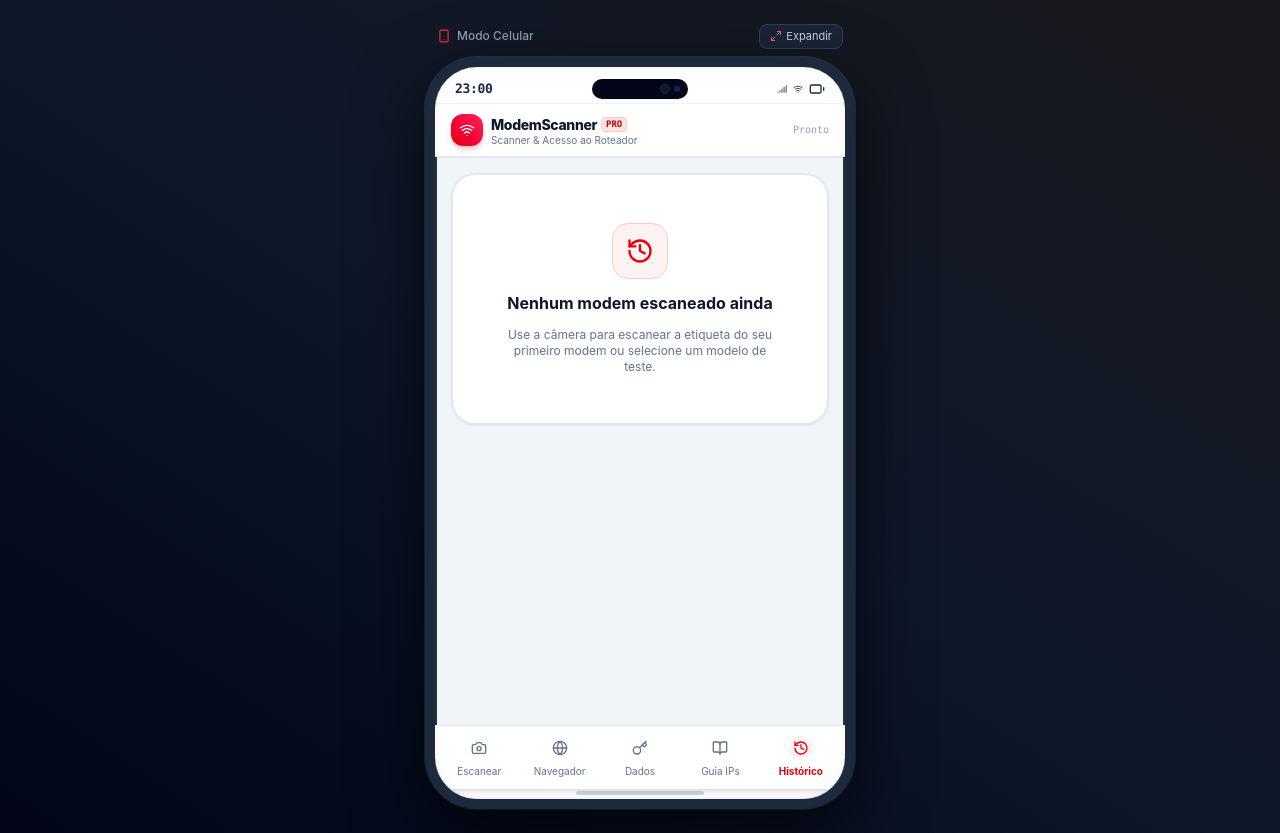
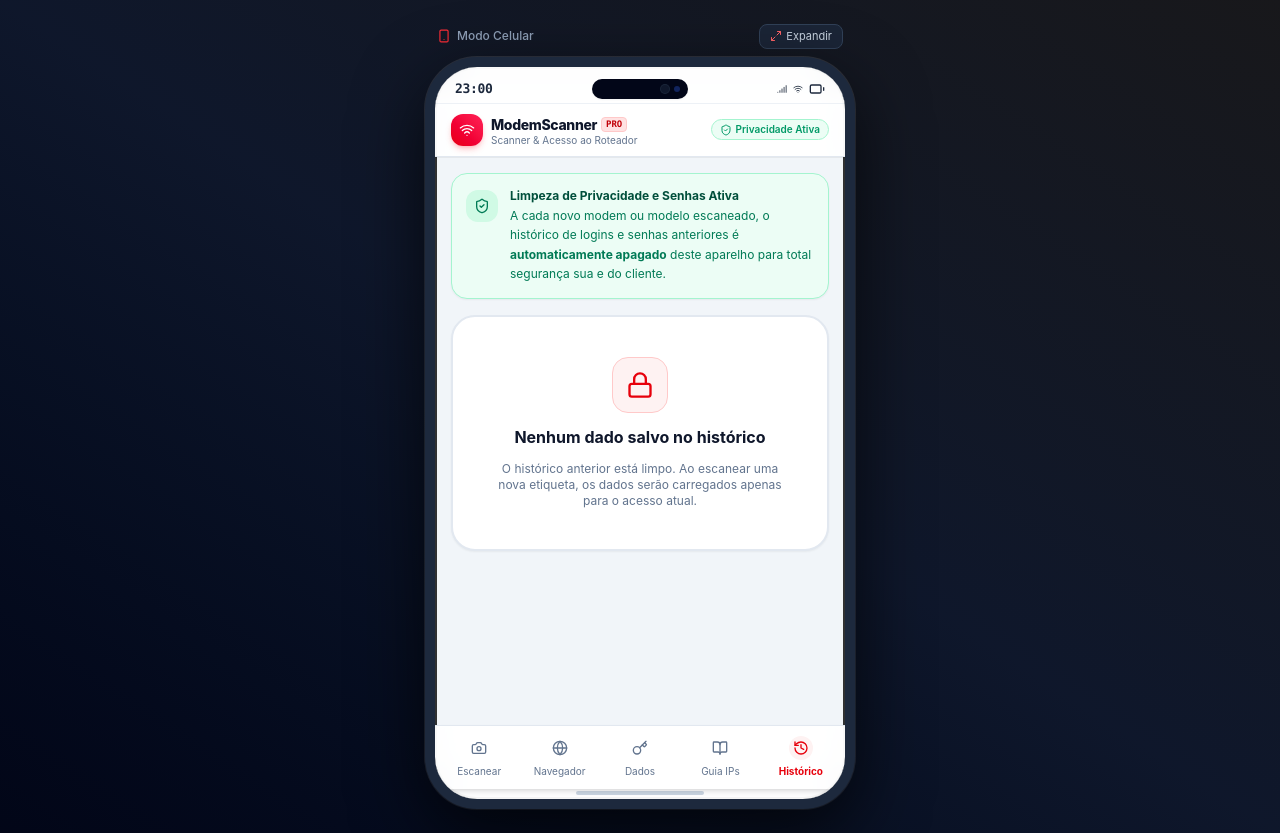
Before and after one commit to adilsonsilvanetdev/Modem-Acess, a React (Vite) app: page / in a window 1280 px wide. Both pictures are taken after a click on the button "Histórico". Built offline with nearby package versions, Linux system fonts and the light colour scheme; no server answers.

Commit message:
feat: enhance privacy and security for modem data
Implement automatic clearing of local storage upon new scans to ensure sensitive credentials are not persisted. Added a privacy notice banner and updated UI labels to emphasize the security-first approach to handling modem access.

```diff
--- a/src/App.tsx
+++ b/src/App.tsx
@@ -13,6 +13,8 @@
   Maximize2,
   Minimize2,
   Smartphone,
+  ShieldCheck,
+  Trash2,
 } from 'lucide-react';
 import { ModemScanner } from './components/ModemScanner';
 import { ModemBrowserSimulator } from './components/ModemBrowserSimulator';
@@ -27,6 +29,7 @@
   const [history, setHistory] = useState<ScannedModem[]>([]);
   const [currentTime, setCurrentTime] = useState<string>('09:41');
   const [isPhoneFrameMode, setIsPhoneFrameMode] = useState<boolean>(true);
+  const [privacyNotification, setPrivacyNotification] = useState<string | null>(null);
 
   // Dynamic Clock for Mobile Status Bar
   useEffect(() => {
@@ -41,7 +44,7 @@
     return () => clearInterval(timer);
   }, []);
 
-  // Load from localStorage on mount
+  // Load from localStorage on mount (only if single active modem from current session exists)
   useEffect(() => {
     try {
       const savedHistory = localStorage.getItem('modem_scanner_history');
@@ -58,19 +61,29 @@
     }
   }, []);
 
-  // Save to history helper
+  // A cada novo acesso em novos modelos de modens, limpar histórico de senhas e logins anteriores
   const handleScanSuccess = (newModem: ScannedModem) => {
+    // Apaga senhas e histórico anteriores imediatamente para segurança
+    try {
+      localStorage.removeItem('modem_scanner_history');
+    } catch (err) {
+      console.warn('Falha ao limpar histórico anterior:', err);
+    }
+
     setActiveModem(newModem);
-    setHistory((prev) => {
-      const filtered = prev.filter((m) => m.ip !== newModem.ip || m.username !== newModem.username);
-      const updated = [newModem, ...filtered].slice(0, 30);
+    // Guarda estritamente o modem atual na sessão para evitar acúmulo de senhas de clientes
+    const singleSession = [newModem];
+    setHistory(singleSession);
     try {
-        localStorage.setItem('modem_scanner_history', JSON.stringify(updated));
+      localStorage.setItem('modem_scanner_history', JSON.stringify(singleSession));
     } catch (err) {
-        console.warn('Falha ao salvar histórico:', err);
+      console.warn('Falha ao salvar sessão:', err);
     }
-      return updated;
-    });
+
+    setPrivacyNotification('Histórico anterior limpo! Senhas e logins anteriores foram apagados.');
+    setTimeout(() => {
+      setPrivacyNotification(null);
+    }, 4500);
 
     // Switch to browser simulation view so user sees auto-fill immediately!
     setActiveTab('browser');
@@ -78,42 +91,44 @@
 
   const handleUpdateModem = (updated: ScannedModem) => {
     setActiveModem(updated);
-    setHistory((prev) => {
-      const updatedList = prev.map((m) => (m.id === updated.id ? updated : m));
+    setHistory([updated]);
     try {
-        localStorage.setItem('modem_scanner_history', JSON.stringify(updatedList));
+      localStorage.setItem('modem_scanner_history', JSON.stringify([updated]));
     } catch (err) {
       console.warn('Falha ao salvar:', err);
     }
-      return updatedList;
-    });
   };
 
   const handleClearHistory = () => {
-    if (confirm('Tem certeza que deseja limpar todo o histórico de modems?')) {
+    setActiveModem(null);
     setHistory([]);
     try {
       localStorage.removeItem('modem_scanner_history');
     } catch (err) {
       console.warn(err);
     }
-    }
+    setPrivacyNotification('Histórico de senhas e logins foi completamente limpo.');
+    setTimeout(() => {
+      setPrivacyNotification(null);
+    }, 4000);
   };
 
-  const handleDeleteModem = (id: string) => {
-    setHistory((prev) => {
-      const updated = prev.filter((m) => m.id !== id);
-      try {
-        localStorage.setItem('modem_scanner_history', JSON.stringify(updated));
-      } catch (err) {
-        console.warn(err);
-      }
-      return updated;
-    });
+  const handleDeleteModem = (_id: string) => {
+    handleClearHistory();
   };
 
   const handleFinishAccess = () => {
     setActiveModem(null);
+    setHistory([]);
+    try {
+      localStorage.removeItem('modem_scanner_history');
+    } catch (err) {
+      console.warn(err);
+    }
+    setPrivacyNotification('Acesso finalizado. Senhas e logins apagados com sucesso.');
+    setTimeout(() => {
+      setPrivacyNotification(null);
+    }, 4000);
     setActiveTab('scanner');
   };
 
@@ -234,18 +249,37 @@
               <button
                 type="button"
                 onClick={handleFinishAccess}
-                title="Finalizar este acesso e limpar dados para novo modem"
-                className="px-2.5 py-1 bg-red-600 hover:bg-red-700 active:bg-red-800 text-white rounded-full text-[10px] font-bold transition-all cursor-pointer shadow-2xs"
+                title="Limpar senhas e dados para novo acesso"
+                className="px-2.5 py-1 bg-red-600 hover:bg-red-700 active:bg-red-800 text-white rounded-full text-[10px] font-bold transition-all cursor-pointer shadow-2xs flex items-center gap-1"
               >
-                Sair
+                <Trash2 className="w-2.5 h-2.5" />
+                <span>Limpar & Novo</span>
               </button>
             </div>
           ) : (
-            <span className="text-[10px] text-slate-400 font-mono">
-              Pronto
+            <span className="text-[10px] text-emerald-600 font-semibold flex items-center gap-1 bg-emerald-50 px-2 py-0.5 rounded-full border border-emerald-200">
+              <ShieldCheck className="w-3 h-3 text-emerald-600" />
+              <span>Privacidade Ativa</span>
             </span>
           )}
         </header>
+
+        {/* Privacy Toast Notification */}
+        {privacyNotification && (
+          <div className="bg-emerald-600 text-white text-[11px] font-semibold py-1.5 px-3 flex items-center justify-between shadow-xs transition-all">
+            <div className="flex items-center gap-1.5">
+              <ShieldCheck className="w-3.5 h-3.5 flex-shrink-0" />
+              <span>{privacyNotification}</span>
+            </div>
+            <button
+              type="button"
+              onClick={() => setPrivacyNotification(null)}
+              className="text-white/80 hover:text-white text-xs font-bold ml-2 cursor-pointer"
+            >
+              ✕
+            </button>
+          </div>
+        )}
 
         {/* 3. SCROLLABLE SCREEN CONTENT AREA */}
         <main className="flex-1 overflow-y-auto overflow-x-hidden p-3 sm:p-4 space-y-4">
--- a/src/components/ModemHistory.tsx
+++ b/src/components/ModemHistory.tsx
@@ -8,6 +8,8 @@
   ArrowRight,
   ShieldCheck,
   Calendar,
+  Lock,
+  Sparkles,
 } from 'lucide-react';
 import { ScannedModem } from '../types';
 
@@ -24,34 +26,47 @@
   onClearHistory,
   onDeleteModem,
 }) => {
-  if (history.length === 0) {
   return (
-      <div className="flex flex-col items-center justify-center p-12 text-center bg-white border-2 border-slate-200 rounded-3xl max-w-md mx-auto w-full gap-3 shadow-xs">
-        <div className="w-14 h-14 rounded-2xl bg-red-50 border border-red-200 flex items-center justify-center text-red-600">
-          <History className="w-7 h-7" />
+    <div className="flex flex-col gap-4 w-full max-w-xl mx-auto">
+      {/* Privacy Notice Banner */}
+      <div className="bg-emerald-50 border border-emerald-200 rounded-2xl p-3.5 flex items-start gap-3 shadow-xs">
+        <div className="w-8 h-8 rounded-xl bg-emerald-100 flex items-center justify-center text-emerald-700 flex-shrink-0 mt-0.5">
+          <ShieldCheck className="w-4 h-4" />
         </div>
-        <h3 className="text-base font-bold text-slate-900">Nenhum modem escaneado ainda</h3>
-        <p className="text-xs text-slate-500">
-          Use a câmera para escanear a etiqueta do seu primeiro modem ou selecione um modelo de teste.
+        <div className="text-xs">
+          <p className="font-bold text-emerald-900">
+            Limpeza de Privacidade e Senhas Ativa
+          </p>
+          <p className="text-emerald-700 mt-0.5 leading-relaxed">
+            A cada novo modem ou modelo escaneado, o histórico de logins e senhas anteriores é <strong>automaticamente apagado</strong> deste aparelho para total segurança sua e do cliente.
           </p>
         </div>
-    );
-  }
+      </div>
 
-  return (
-    <div className="flex flex-col gap-4 w-full max-w-xl mx-auto">
+      {history.length === 0 ? (
+        <div className="flex flex-col items-center justify-center p-10 text-center bg-white border-2 border-slate-200 rounded-3xl max-w-md mx-auto w-full gap-3 shadow-xs">
+          <div className="w-14 h-14 rounded-2xl bg-red-50 border border-red-200 flex items-center justify-center text-red-600">
+            <Lock className="w-7 h-7" />
+          </div>
+          <h3 className="text-base font-bold text-slate-900">Nenhum dado salvo no histórico</h3>
+          <p className="text-xs text-slate-500 max-w-xs">
+            O histórico anterior está limpo. Ao escanear uma nova etiqueta, os dados serão carregados apenas para o acesso atual.
+          </p>
+        </div>
+      ) : (
+        <>
           <div className="flex items-center justify-between px-1">
             <div>
-          <h3 className="text-lg font-extrabold text-slate-900">Modems Salvos no Histórico</h3>
-          <p className="text-xs text-slate-500">Acesse novamente sem precisar escanear a etiqueta</p>
+              <h3 className="text-base sm:text-lg font-extrabold text-slate-900">Modem em Acesso Atual</h3>
+              <p className="text-xs text-slate-500">Credenciais ativas na sessão</p>
             </div>
             <button
               type="button"
               onClick={onClearHistory}
-          className="text-xs text-red-600 hover:text-red-700 flex items-center gap-1 cursor-pointer font-bold bg-red-50 hover:bg-red-100 px-3 py-1.5 rounded-xl border border-red-200 transition-all"
+              className="text-xs text-red-600 hover:text-red-700 flex items-center gap-1.5 cursor-pointer font-bold bg-red-50 hover:bg-red-100 px-3 py-1.5 rounded-xl border border-red-200 transition-all shadow-2xs"
             >
               <Trash2 className="w-3.5 h-3.5" />
-          <span>Limpar</span>
+              <span>Limpar Senhas Agora</span>
             </button>
           </div>
 
@@ -67,7 +82,7 @@
               return (
                 <div
                   key={modem.id}
-              className="bg-white border border-slate-200 hover:border-red-300 rounded-2xl p-4 flex items-center justify-between gap-4 transition-all shadow-xs"
+                  className="bg-white border-2 border-slate-200 hover:border-red-300 rounded-2xl p-4 flex items-center justify-between gap-4 transition-all shadow-xs"
                 >
                   <div
                     onClick={() => onSelectModem(modem)}
@@ -87,7 +102,7 @@
                       </div>
                       <div className="text-[10px] text-slate-400 flex items-center gap-1 mt-1 font-mono">
                         <Calendar className="w-3 h-3" />
-                    <span>Salvo em {dateStr}</span>
+                        <span>Acessado em {dateStr}</span>
                       </div>
                     </div>
                   </div>
@@ -105,7 +120,7 @@
                       type="button"
                       onClick={() => onDeleteModem(modem.id)}
                       className="p-2 text-slate-400 hover:text-red-600 hover:bg-red-50 rounded-xl transition-all cursor-pointer"
-                  title="Excluir"
+                      title="Excluir este modem e apagar senhas"
                     >
                       <Trash2 className="w-4 h-4" />
                     </button>
@@ -114,6 +129,8 @@
               );
             })}
           </div>
+        </>
+      )}
     </div>
   );
 };
--- a/src/components/ModemScanner.tsx
+++ b/src/components/ModemScanner.tsx
@@ -655,9 +655,10 @@
             <button
               type="button"
               onClick={onFinishAccess}
-              className="px-3 py-1.5 rounded-xl bg-white hover:bg-red-50 text-red-600 border border-red-200 font-bold text-xs transition-all cursor-pointer shadow-2xs"
+              title="Limpar senhas deste modem e iniciar novo acesso"
+              className="px-3 py-1.5 rounded-xl bg-white hover:bg-red-50 text-red-600 border border-red-200 font-bold text-xs transition-all cursor-pointer shadow-2xs whitespace-nowrap"
             >
-              Novo Acesso
+              Limpar & Novo Acesso
             </button>
           )}
         </div>
```
Lines whose indentation alone changed are shown as unchanged.
